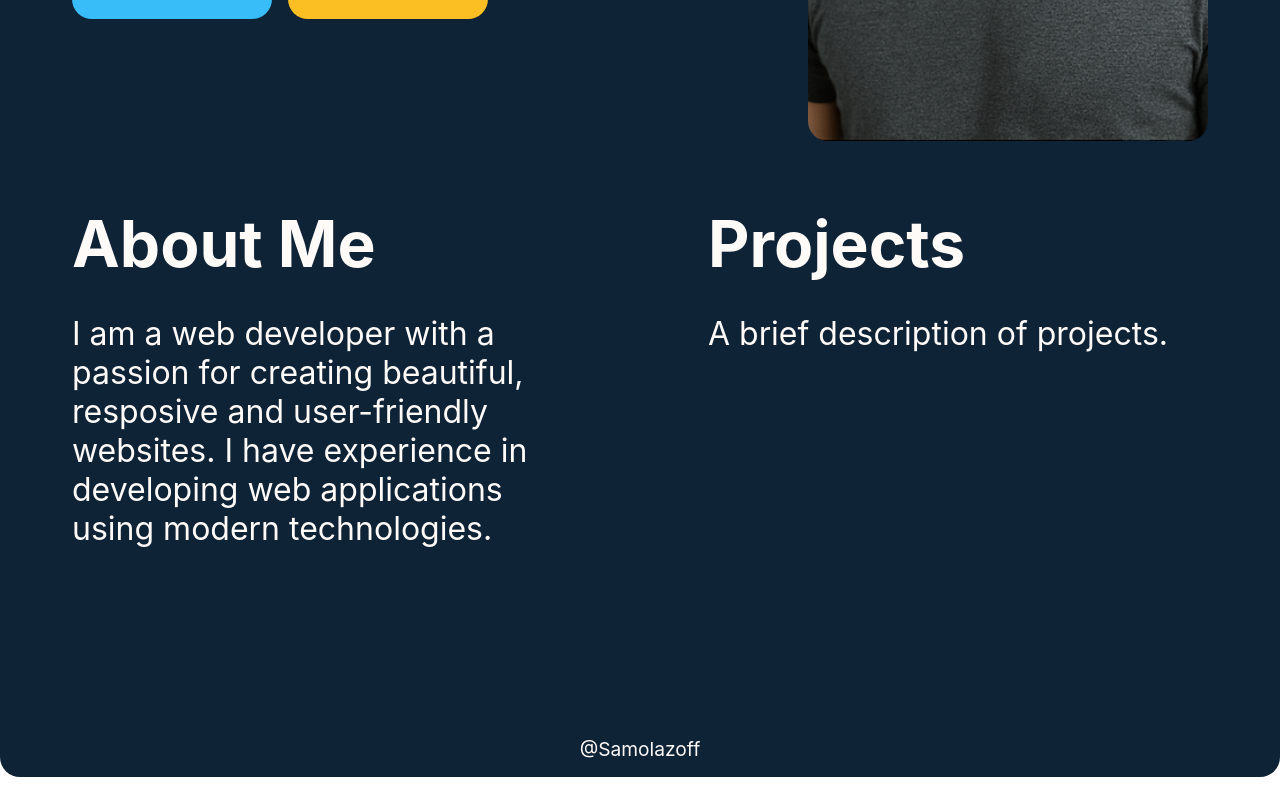
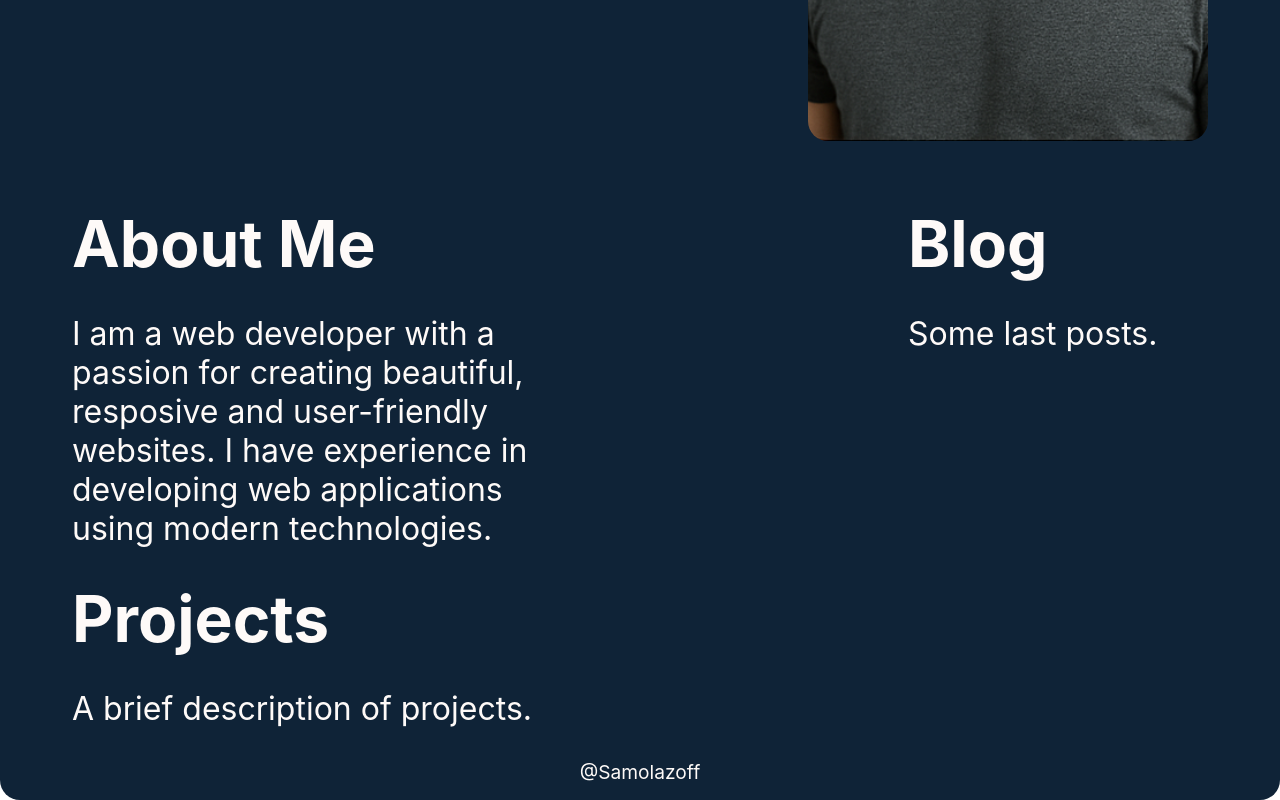
Before and after one commit to samolazoff/portfolio-website, a React (Vite) app in the folder frontend/: page / in a window 1280 px wide. Shown: the part 671-1471 px from the top of the page. Before the commit the page ends 1448 px from the top, so only its background shows below. Built offline with nearby package versions, Linux system fonts and the light colour scheme.

Commit message:
Add new page Blog

```diff
--- a/frontend/src/components/NavHeader/NavHeader.jsx
+++ b/frontend/src/components/NavHeader/NavHeader.jsx
@@ -14,6 +14,10 @@ const dataNav = [
     {
         name: 'projects',
         path: '/projects'
+    },
+    {
+        name: 'blog',
+        path: '/blog'
     },
     {
         name: 'contacts',
--- /dev/null
+++ b/frontend/src/pages/Blog/Blog.jsx
@@ -0,0 +1,11 @@
+import './Blog.scss'
+
+const Blog = () => {
+    return (
+        <div>
+            Blog
+        </div>
+    );
+};
+
+export default Blog;
--- a/frontend/src/pages/Home/Home.jsx
+++ b/frontend/src/pages/Home/Home.jsx
@@ -7,7 +7,7 @@ import './Home.scss';
 const Home = () => {
     return (
         <section className='container home-page'>
-            <div className="home-page-start-box">
+            <div className="home-page-box">
                 <div className="home-page-txt-box">
                     <h2 className="title-block">
                         Hi, I'm Raman Samalazau
@@ -23,6 +23,8 @@ const Home = () => {
                 </div>
                 <img src={page} alt="home-page__img" className="home-page__img" />
             </div>
+            <div className="home-page-box">
+                <div className="home-page-box-mini">
                     <aside className='mini-about'>
                         <Link to='/about'>
                             <h2 className="title-block">About Me</h2>
@@ -31,14 +33,25 @@ const Home = () => {
                             I  am a web developer with a passion for creating beautiful, resposive and user-friendly websites. I have experience in developing web applications using modern technologies.
                         </span>
                     </aside>
-            <article className='mini-projects'>
+                    <aside className='mini-projects'>
                         <Link to='/projects'>
                             <h2 className="title-block">Projects</h2>
                         </Link>
                         <span className="home-page__txt">
                             A brief description of projects.
                         </span>
+                    </aside>
+                </div>
+                <article className="mini-blog">
+                    <Link to='/blog'>
+                        <h2 className="title-block">Blog</h2>
+                    </Link>
+                    <span className="home-page__txt">
+                       Some last posts.
+                    </span>
                 </article>
+            </div>
+
         </section>
     );
 };
--- a/frontend/src/pages/Home/Home.scss
+++ b/frontend/src/pages/Home/Home.scss
@@ -7,14 +7,22 @@
     align-items: center;
     flex-wrap: wrap;
     gap: 4rem;
-    &-start-box{
+    &-box{
         width: 100%;
         display: flex;
         flex-direction: row;
         justify-content: space-between;
-        align-items: center;
+        align-items: flex-start;
         flex-wrap: wrap;
-        gap: 4rem;
+        gap: 2rem;
+        &-mini{
+            display: flex;
+            flex-direction: column;
+            justify-content:flex-start;
+            align-items: center;
+            flex-wrap: wrap;
+            gap: 2rem;
+        }
     }
     &-txt-box{
         display: flex;
@@ -50,7 +58,6 @@
     align-items: flex-start;
     gap: 2rem;
     width: 500px;
-    height: 500px;
 }
 .mini-projects{
     display: flex;
@@ -59,5 +66,12 @@
     align-items: flex-start;
     gap: 2rem;
     width: 500px;
-    height: 500px;
 }
+.mini-blog{
+    display: flex;
+    flex-direction: column;
+    justify-content: flex-start;
+    align-items: flex-start;
+    gap: 2rem;
+    width: 300px;
+}
--- a/frontend/src/routes/Routes.jsx
+++ b/frontend/src/routes/Routes.jsx
@@ -6,6 +6,7 @@ import Home from '../pages/Home/Home';
 import About from '../pages/About/About';
 import Projects from '../pages/Projects/Projects';
 import Contacts from '../pages/Contacts/Contacts';
+import Blog from '../pages/Blog/Blog';
 
 
 const AppRoutes = () => {
@@ -16,6 +17,7 @@ const AppRoutes = () => {
                     <Route index element={<Home></Home>}></Route>
                     <Route path="/about" element={<About />}></Route>
                     <Route path="/projects" element={<Projects />} ></Route>
+                    <Route path="/blog" element={<Blog />} ></Route>
                     <Route path="/contacts" element={<Contacts />} ></Route>
                 {/* <Route path="/about" element={<About />} />
                 <Route path="/projects" element={<Projects />} />
```
Also changed, not shown: frontend/src/pages/Blog/Blog.scss (added). Lines whose indentation alone changed are shown as unchanged.
